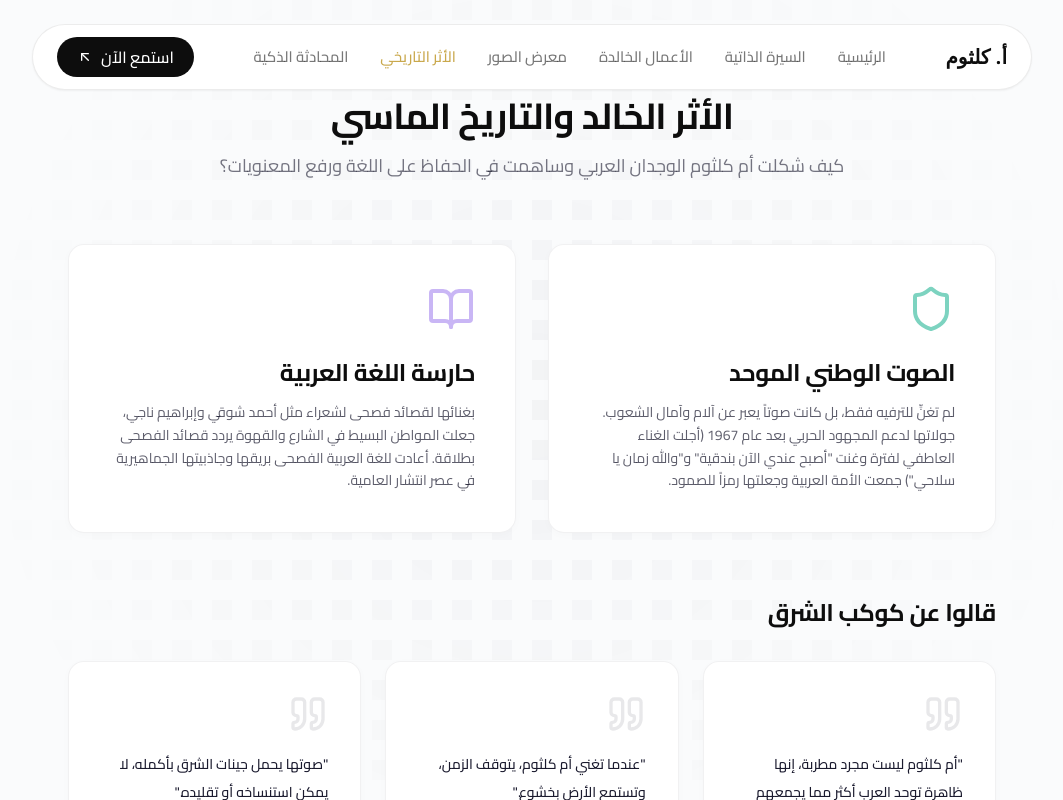
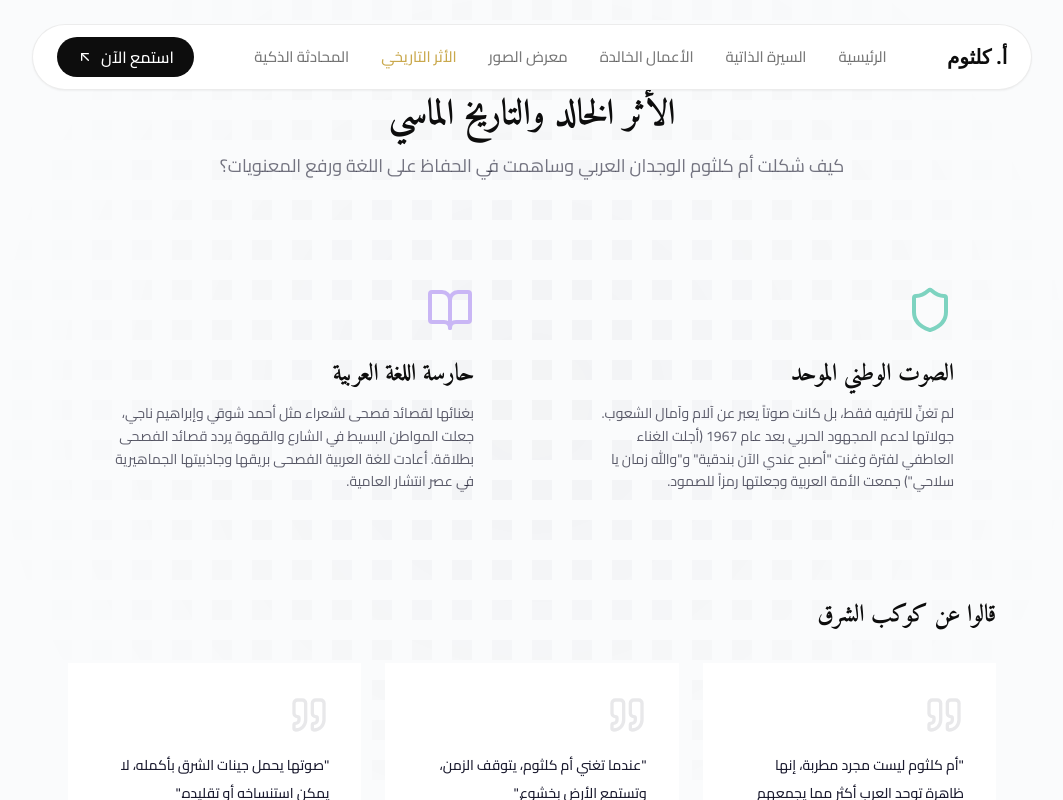
Before and after one commit to Megsyai/proj-de4efd0d, a React (Vite) app: page /legacy in a window 1280 px wide. Shown: the top 800 px of the page, without its empty margins (108-1171 px from the left). Built offline with nearby package versions, Linux system fonts and the light colour scheme.

Commit message:
Update src/index.css

```diff
--- a/src/index.css
+++ b/src/index.css
@@ -4,91 +4,49 @@
 @tailwind utilities;
 
 @layer base {
-  :root {
-    --bg-color: #fafbfc;
-    --surface-color: #ffffff;
-    --fg-color: #1a1a2e;
-    --muted-color: rgba(26, 26, 46, 0.58);
-    --primary-color: #5b5fc7;
-    --accent-color: #7dd3c0;
-    --ring-color: rgba(26, 26, 46, 0.06);
-    --blob-a: #c9b6f5;
-    --blob-b: #7dd3c0;
-  }
-
   html, body, #root {
-    background: var(--bg-color);
-    color: var(--fg-color);
+    background: #f5f3ee;
+    color: #0d0d0d;
     min-height: 100vh;
-    font-family: 'Cairo', 'Inter', sans-serif;
+    font-family: 'Cairo', sans-serif;
     scroll-behavior: smooth;
   }
 
-  h1, h2, h3, h4, h5, h6 {
-    font-family: 'Inter', 'Cairo', sans-serif;
-    letter-spacing: -0.02em;
+  /* Paper Editorial Typography Mapping */
+  h1, h2, h3, h4, h5, h6, .font-serif {
+    font-family: 'Amiri', serif;
+    letter-spacing: -0.01em;
   }
 
-  /* Custom Scrollbar */
+  .drop-cap::first-letter {
+    font-size: 4.5em;
+    float: right;
+    line-height: 0.8;
+    margin-left: 0.15em;
+    margin-top: 0.05em;
+    color: #c9a84c;
+    font-family: 'Amiri', serif;
+  }
+
   ::-webkit-scrollbar {
-    width: 6px;
-    height: 6px;
+    width: 8px;
+    height: 8px;
   }
   ::-webkit-scrollbar-track {
-    background: var(--bg-color);
+    background: #f5f3ee;
   }
   ::-webkit-scrollbar-thumb {
-    background: var(--ring-color);
+    background: rgba(13, 13, 13, 0.2);
     border-radius: 9999px;
   }
   ::-webkit-scrollbar-thumb:hover {
-    background: var(--muted-color);
+    background: rgba(13, 13, 13, 0.4);
   }
 }
 
 @layer utilities {
-  .ds-bg { background-color: #fafbfc; }
-  .ds-surface {
-    background-color: #ffffff;
-    border: 1px solid rgba(26,26,46,0.06);
-    color: #1a1a2e;
-  }
-  .ds-fg { color: #1a1a2e; }
-  .ds-muted { color: rgba(26,26,46,0.58); }
-  .ds-primary-btn {
-    background-color: #5b5fc7;
-    color: #ffffff;
-    transition: all 0.2s ease;
-  }
-  .ds-primary-btn:hover {
-    transform: translateY(-1px);
-    box-shadow: 0 4px 12px rgba(91, 95, 199, 0.2);
-  }
-  .ds-secondary-btn {
-    background-color: transparent;
-    color: #1a1a2e;
-    border: 1px solid rgba(26,26,46,0.06);
-    transition: all 0.2s ease;
-  }
-  .ds-secondary-btn:hover {
-    transform: translateY(-1px);
-    background-color: rgba(26,26,46,0.02);
-  }
-  .ds-card {
-    background-color: #ffffff;
-    border-radius: 16px;
-    border: 1px solid rgba(26,26,46,0.06);
-    box-shadow: 0 2px 8px rgba(26,26,46,0.02);
-    transition: all 0.2s ease;
-  }
-  .ds-card:hover {
-    transform: translateY(-2px);
-    box-shadow: 0 8px 24px rgba(26,26,46,0.04);
-  }
-  .ds-pill {
-    border-radius: 9999px;
-  }
-  .ds-radius {
-    border-radius: 16px;
+  .fw-rule {
+    border-top: 1px solid rgba(13,13,13,0.08);
+    border-bottom: 1px solid rgba(13,13,13,0.08);
   }
 }
```
